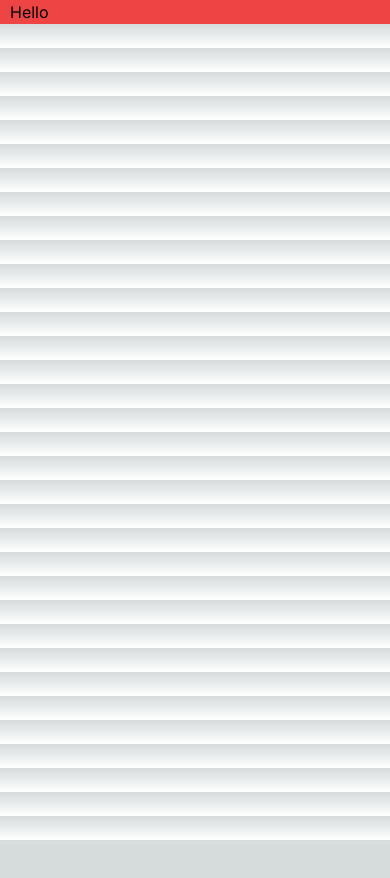
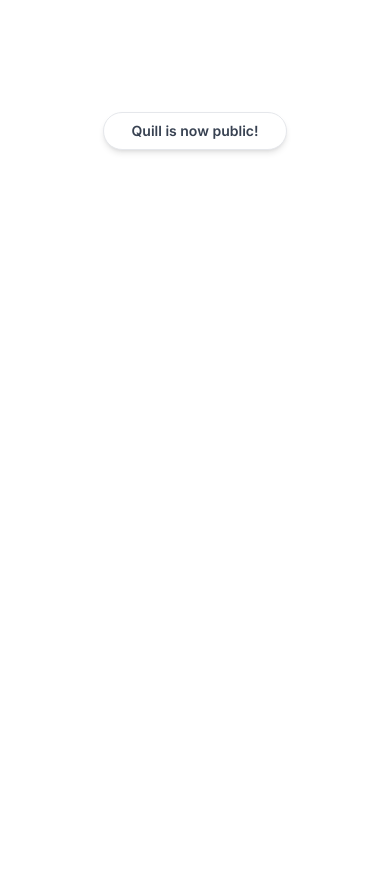
Before and after one commit to Anastulimat/quill, a Next.js app: page / in a window 390 px wide. Shown: the top 878 px of the page. Before the commit the page ends 844 px from the top, so only its background shows below. Built offline with nearby package versions, Linux system fonts and the light colour scheme.

Commit message:
feat: add global css configuration for the theme

```diff
--- a/src/app/globals.css
+++ b/src/app/globals.css
@@ -2,26 +2,50 @@
 @tailwind components;
 @tailwind utilities;
 
-:root {
-  --foreground-rgb: 0, 0, 0;
-  --background-start-rgb: 214, 219, 220;
-  --background-end-rgb: 255, 255, 255;
+
+@layer base {
+    :root {
+        --background: 0 0% 100%;
+        --foreground: 222.2 84% 4.9%;
+        --card: 0 0% 100%;
+        --card-foreground: 222.2 84% 4.9%;
+        --popover: 0 0% 100%;
+        --popover-foreground: 222.2 84% 4.9%;
+        --primary: 221.2 83.2% 53.3%;
+        --primary-foreground: 210 40% 98%;
+        --secondary: 210 40% 96.1%;
+        --secondary-foreground: 222.2 47.4% 11.2%;
+        --muted: 210 40% 96.1%;
+        --muted-foreground: 215.4 16.3% 46.9%;
+        --accent: 210 40% 96.1%;
+        --accent-foreground: 222.2 47.4% 11.2%;
+        --destructive: 0 84.2% 60.2%;
+        --destructive-foreground: 210 40% 98%;
+        --border: 214.3 31.8% 91.4%;
+        --input: 214.3 31.8% 91.4%;
+        --ring: 221.2 83.2% 53.3%;
+        --radius: 0.5rem;
+    }
+
+    .dark {
+        --background: 222.2 84% 4.9%;
+        --foreground: 210 40% 98%;
+        --card: 222.2 84% 4.9%;
+        --card-foreground: 210 40% 98%;
+        --popover: 222.2 84% 4.9%;
+        --popover-foreground: 210 40% 98%;
+        --primary: 217.2 91.2% 59.8%;
+        --primary-foreground: 222.2 47.4% 11.2%;
+        --secondary: 217.2 32.6% 17.5%;
+        --secondary-foreground: 210 40% 98%;
+        --muted: 217.2 32.6% 17.5%;
+        --muted-foreground: 215 20.2% 65.1%;
+        --accent: 217.2 32.6% 17.5%;
+        --accent-foreground: 210 40% 98%;
+        --destructive: 0 62.8% 30.6%;
+        --destructive-foreground: 210 40% 98%;
+        --border: 217.2 32.6% 17.5%;
+        --input: 217.2 32.6% 17.5%;
+        --ring: 224.3 76.3% 48%;
+    }
 }
-
-@media (prefers-color-scheme: dark) {
-  :root {
-    --foreground-rgb: 255, 255, 255;
-    --background-start-rgb: 0, 0, 0;
-    --background-end-rgb: 0, 0, 0;
-  }
-}
-
-body {
-  color: rgb(var(--foreground-rgb));
-  background: linear-gradient(
-      to bottom,
-      transparent,
-      rgb(var(--background-end-rgb))
-    )
-    rgb(var(--background-start-rgb));
-}
--- a/src/app/layout.tsx
+++ b/src/app/layout.tsx
@@ -1,8 +1,10 @@
 import './globals.css'
-import type { Metadata } from 'next'
-import { Inter } from 'next/font/google'
+import type {Metadata} from 'next'
+import {Inter} from 'next/font/google'
+import {ReactNode} from "react";
+import {classNames} from "@/lib/utils";
 
-const inter = Inter({ subsets: ['latin'] })
+const inter = Inter({subsets: ['latin']})
 
 export const metadata: Metadata = {
     title: 'Create Next App',
@@ -12,11 +14,13 @@
 export default function RootLayout({
                                        children,
                                    }: {
-  children: React.ReactNode
+    children: ReactNode
 }) {
     return (
-    <html lang="en">
-      <body className={inter.className}>{children}</body>
+        <html lang="en" className="light">
+            <body className={classNames('min-h-screen font-sans antialiased grainy', inter.className)}>
+                {children}
+            </body>
         </html>
     )
 }
--- a/src/app/page.tsx
+++ b/src/app/page.tsx
@@ -2,8 +2,16 @@
 
 export default function Home() {
     return (
-        <MaxWidthWrapper className="bg-red-500">
-            Hello
+        <MaxWidthWrapper className="mb-12 mt-28 sm:mt-40 flex flex-col items-center justify-center text-center">
+            <div
+                className="mx-auto mb-4 flex max-w-fit items-center justify-center space-x-2
+                overflow-hidden rounded-full border border-gray-200 bg-white px-7 py-2 shadow-md backdrop-blur transition-all
+                hover:border-gray-300 hover:bg-white/50"
+            >
+                <p className="text-sm font-semibold text-gray-700">
+                    Quill is now public!
+                </p>
+            </div>
         </MaxWidthWrapper>
     )
 }
```
Lines whose indentation alone changed are shown as unchanged.
